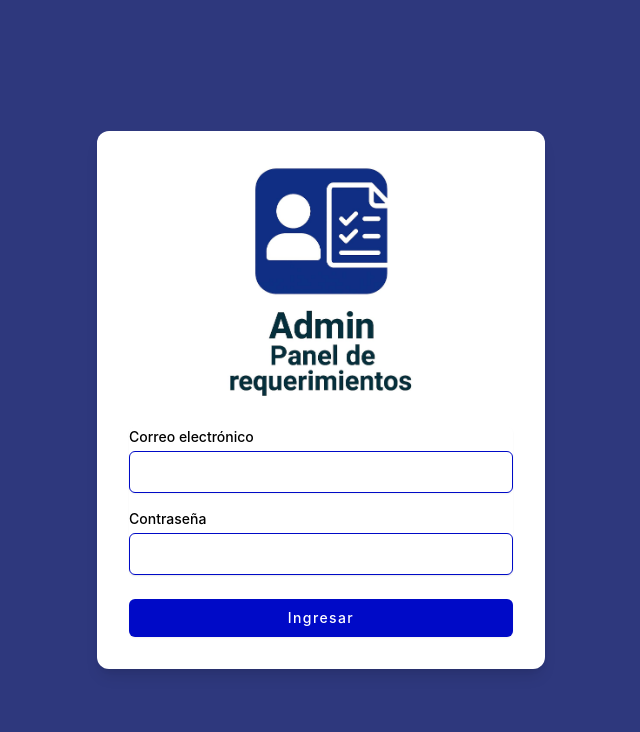
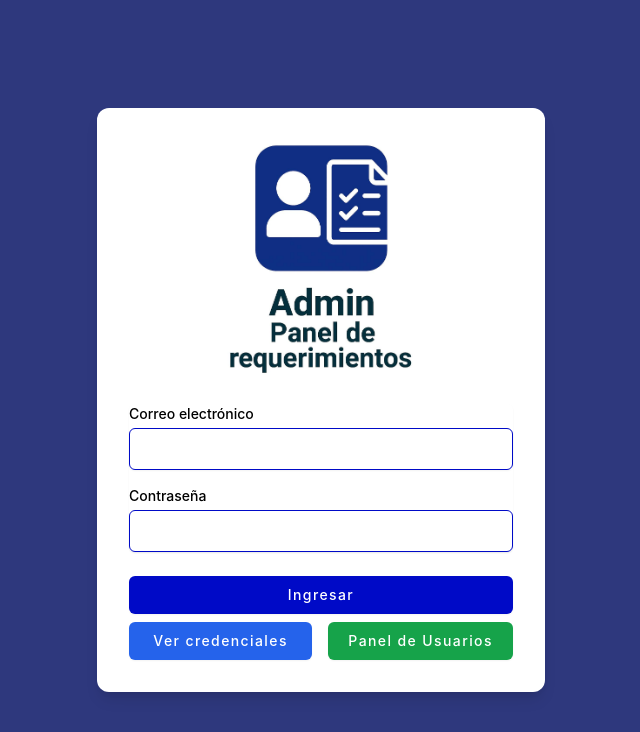
Before and after one commit to MrSek18/requests_admin_frontend_production, a React (Create React App) app: page /login in a window 1280 px wide. Shown: the top 732 px of the page, without its empty margins (319-959 px from the left). Built offline with nearby package versions, Linux system fonts and the light colour scheme.

Commit message:
new buttons

```diff
--- a/src/components/LoginForm.js
+++ b/src/components/LoginForm.js
@@ -9,6 +9,7 @@ function LoginForm({ onLogin }) {
   const [error, setError] = useState("");
   const [isLoading, setIsLoading] = useState(false);
   const navigate = useNavigate();
+  const [showCredenciales, setShowCredenciales] = useState(false);
 
   useEffect(() => {
     const authData = JSON.parse(localStorage.getItem("auth"));
@@ -167,7 +168,8 @@ function LoginForm({ onLogin }) {
               />
             </div>
           </div>
-          <div className="flex items-center justify-between gap-4">
+          <div className="h-full w-full flex flex-col gap-2 ">
+            {/* Botón principal ocupa todo el ancho */}
             <button
               type="submit"
               disabled={isLoading}
@@ -203,7 +205,51 @@ function LoginForm({ onLogin }) {
                 "Ingresar"
               )}
             </button>
+
+            {/* Fila con dos botones mitad y mitad */}
+            <div className="flex gap-4 w-full">
+              <div className="w-1/2 flex flex-col items-center gap-2 ">
+                <button
+                  type="button"
+                  onClick={() => setShowCredenciales(true)}
+                  className="w-full flex justify-center py-2 px-4 border border-transparent rounded-md shadow-sm text-sm font-medium text-white bg-blue-600 hover:bg-blue-700 focus:outline-none focus:ring-2 focus:ring-offset-2 focus:ring-blue-600 tracking-[0.10em]"
+                >
+                  Ver credenciales
+                </button>
+
+                {showCredenciales && (
+                  <div className="absolute top-0 left-0 w-full bg-white text-gray-800 p-4 rounded shadow-lg z-50">
+                    {/* Botón de cierre */}
+                    <button
+                      onClick={() => setShowCredenciales(false)}
+                      className="absolute top-2 right-2 text-gray-600 hover:text-black font-bold"
+                    >
+                      ✕
+                    </button>
+
+                    {/* Contenido */}
+                    <p className="text-sm font-mono mb-2">
+                      <strong>Correo:</strong> admin@panel.com
+                    </p>
+                    <p className="text-sm font-mono">
+                      <strong>Contraseña:</strong> OtraContraseñaSegura3213
+                    </p>
+                  </div>
+                )}
+              </div>
+              <button
+                type="button"
+                onClick={() =>
+                  (window.location.href =
+                    "https://requests-user-frontend-production.vercel.app/")
+                }
+                className="w-1/2 flex justify-center py-2 px-4 border border-transparent rounded-md shadow-sm text-sm font-medium text-white bg-green-600 hover:bg-green-700 focus:outline-none focus:ring-2 focus:ring-offset-2 focus:ring-green-600 tracking-[0.10em]"
+              >
+                Panel de Usuarios
+              </button>
+            </div>
           </div>
+
         </form>
       </div>
     </div>
```
